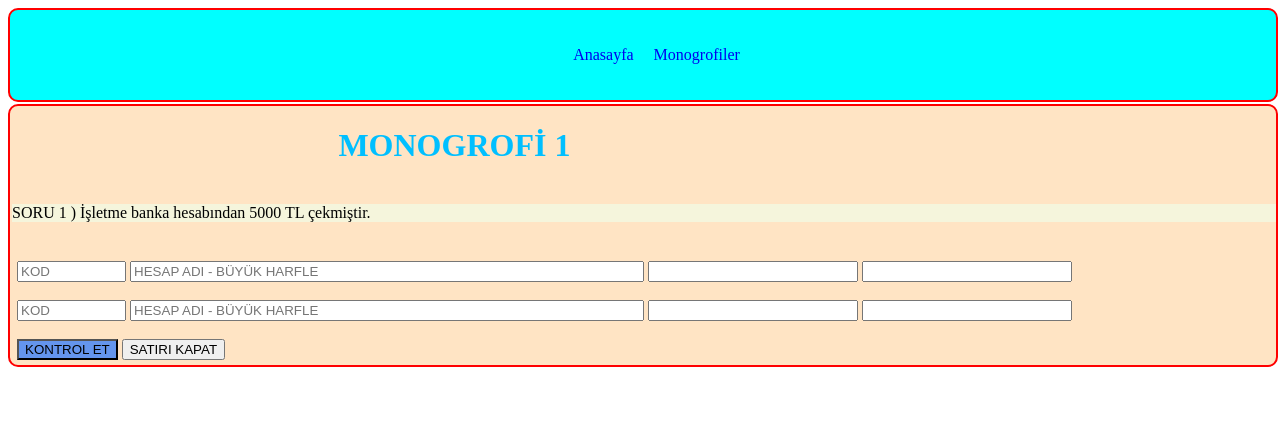
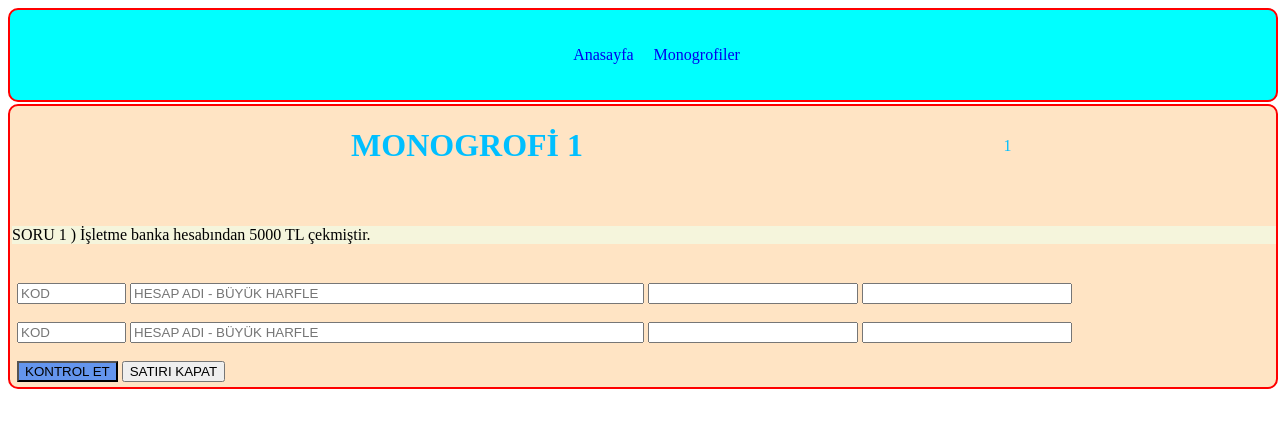
Before and after one commit to i-altuntas/muhasebe_monogrofiler, a plain HTML site: page çözümEkranı.html in a window 1280 px wide. Both pictures are taken after a click on the link "Yevmiye kaydını yapınız". Drawn offline with Linux system fonts and the light colour scheme.

Commit message:
saniye sayacı eklendi.

```diff
--- a/çözümEkranı.html
+++ b/çözümEkranı.html
@@ -81,11 +81,24 @@
        h1{
         text-align: center;
         color:deepskyblue;
+        width: 80%;
+
+
+       }
+       #sayac{
+        width: 15%;
+        text-align: center;
+        color:deepskyblue;
+
+        text-align: center;
 
        }
        #baslık{
-        width: 70%;
+        width: 90%;
         text-align: center;
+        display: flex;
+        flex-direction: row;
+        align-items: center;
        }
        #menu{
         display: flex;
@@ -149,6 +162,7 @@
     <div id="genel_kapsam_soru1">
         <div id="baslık">
             <h1>MONOGROFİ 1</h1>
+            <div id="sayac">1</div>
 
         </div>
 
@@ -244,12 +258,20 @@
 
 
         }
+        let sayacDegeri = 0;
         function cozucu(){
             document.getElementById("kapsayıcı").style.display="block";
             document.getElementById("acıcı_buton").style.display="none";
             document.getElementById("kapatıcı_buton").style.display="inline";
 
+            //başlığın yanındaki saniye sayacını başlatıyor.
+            let saniye = document.querySelector("#sayac");
+            sayacDegeri++;
+            saniye.innerHTML=sayacDegeri;
+
         }
+        setInterval(sayac,1000);
+
         function kapatıcı(){
             document.getElementById("kapsayıcı").style.display="none";
             document.getElementById("acıcı_buton").style.display="block";
@@ -262,6 +284,11 @@
             window.location.reload()
         }
 
+        function sayac(){
+
+        }
+
+
 
 
 
```
